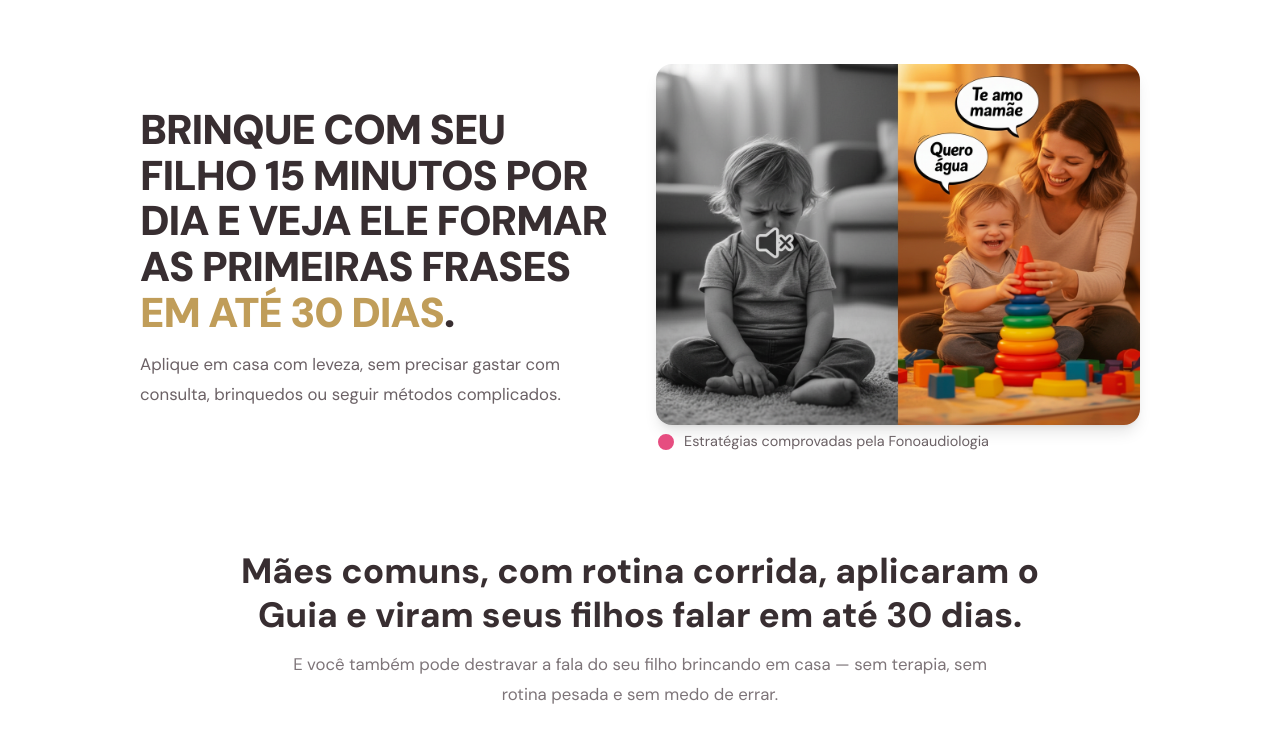
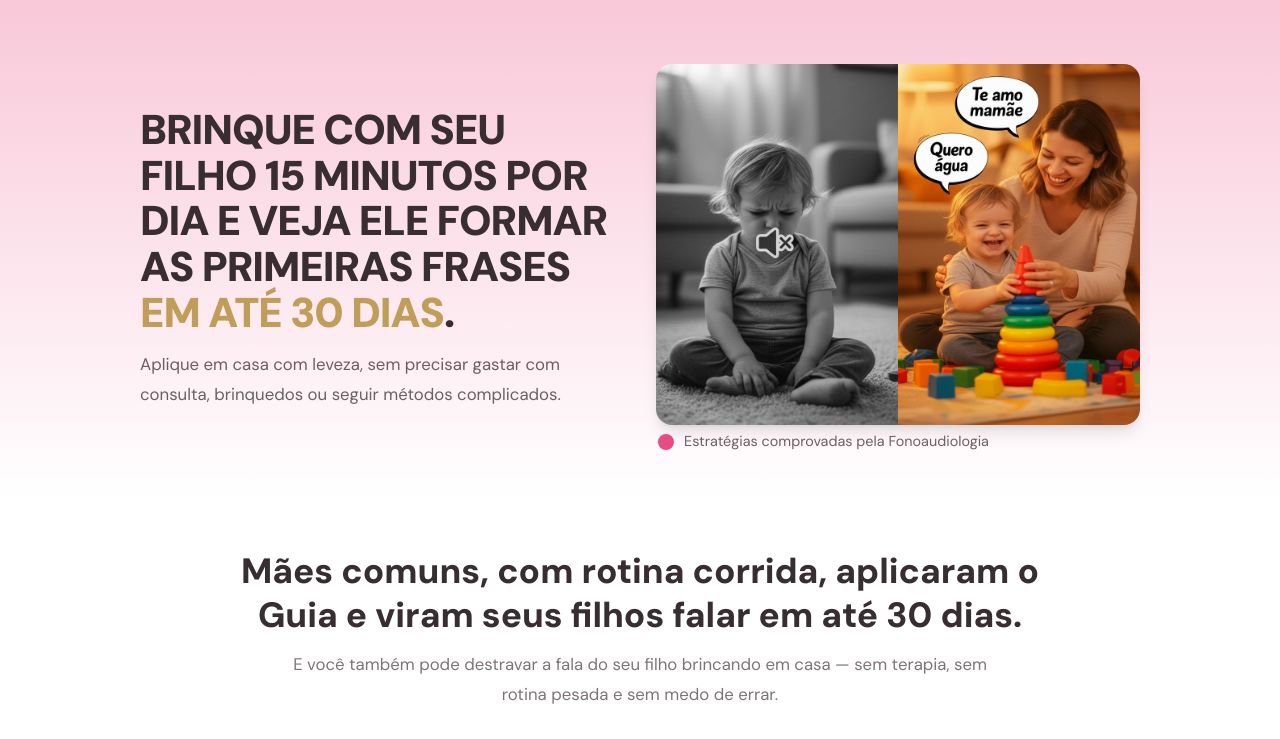
Before and after one commit to queima2m2-create/tiathayfono, a React (Vite) app: page / in a window 1280 px wide. Shown: the top 739 px of the page. Built offline with nearby package versions, Linux system fonts and the light colour scheme; the HTML template or start-up script is replaced by a standard one.

Commit message:
Preceding changes

```diff
--- a/src/components/landing/HeroSection.tsx
+++ b/src/components/landing/HeroSection.tsx
@@ -1,7 +1,7 @@
 import heroImg from "@/assets/hero-before-after.jpg";
 
 const HeroSection = () => (
-  <section className="bg-background pt-6 pb-4 md:pt-16 md:pb-12 px-6">
+  <section className="bg-gradient-to-b from-rosa-light to-background pt-6 pb-4 md:pt-16 md:pb-12 px-6">
     <div className="max-w-[1000px] mx-auto">
       <div className="grid grid-cols-1 md:grid-cols-2 gap-4 md:gap-8 items-center">
         <div>
```
